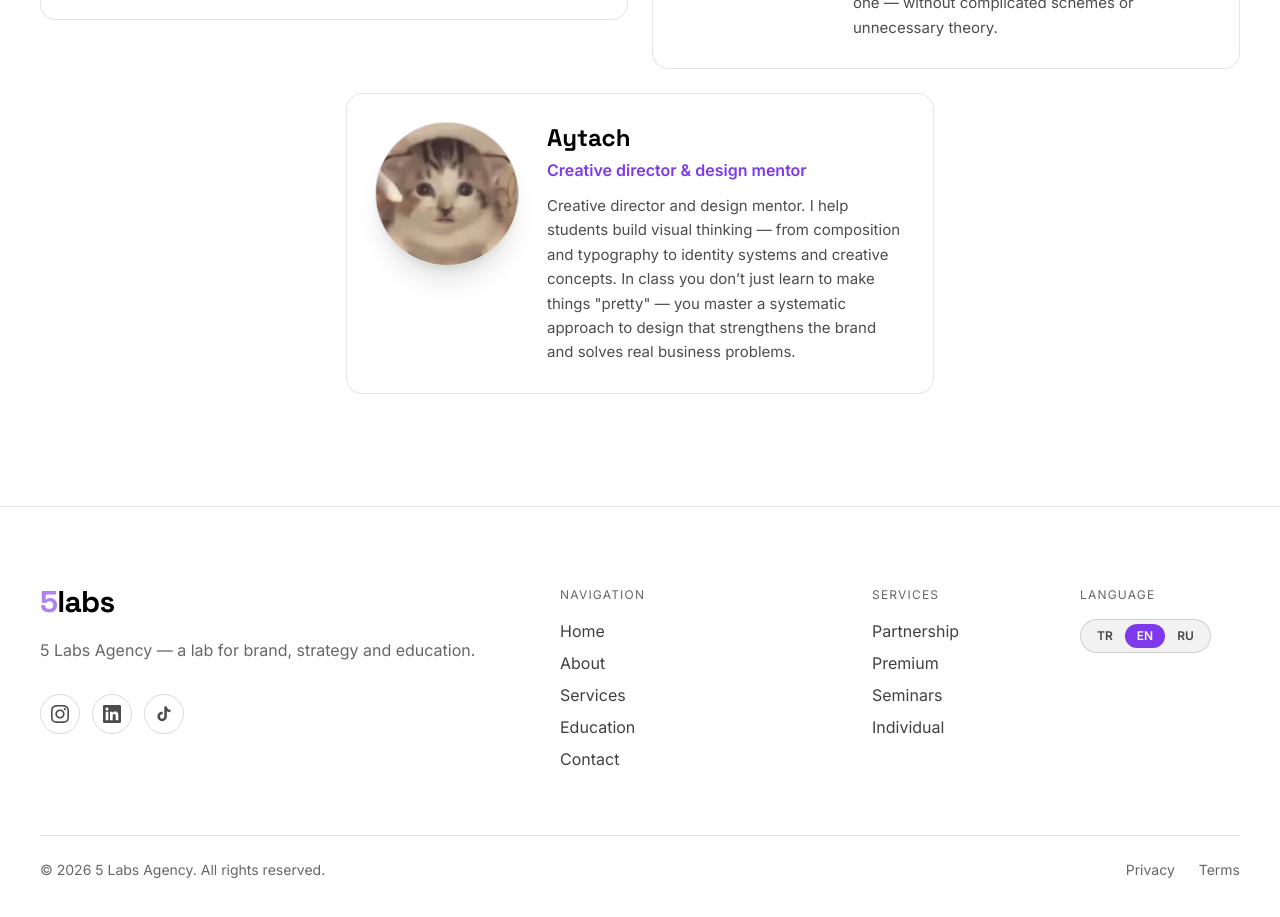
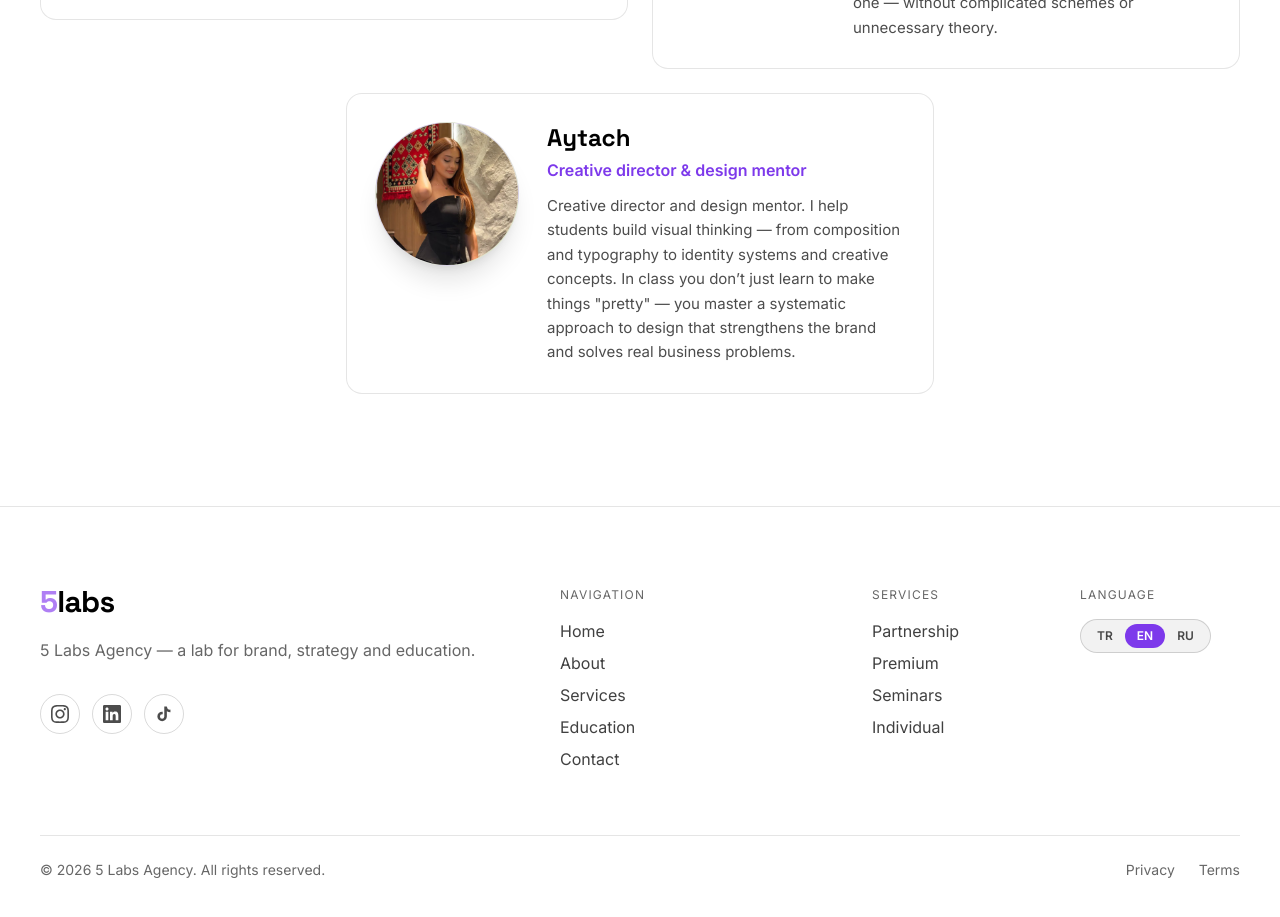
Before and after one commit to Alias1177/5Labs, a React (Vite) app: page /about in a window 1280 px wide. Shown: the part 1040-1957 px from the top of the page. Built offline with nearby package versions, Linux system fonts and the light colour scheme.

Commit message:
add photo

```diff
--- a/src/i18n/translations.js
+++ b/src/i18n/translations.js
@@ -628,7 +628,7 @@ export const translations = {
           name: 'Aytach',
           role: 'Kreatif direktör ve tasarım mentörü',
           photo: '/mentors/Itach.jpg',
-          objectPosition: '50% 28%',
+          objectPosition: '50% 50%',
           instagram: 'https://www.instagram.com/aitajs.blog',
           bio: 'Kreatif direktör ve tasarım mentörü. Öğrencilere kompozisyon ve tipografiden kurumsal kimliğe ve yaratıcı konseptlere kadar görsel düşünceyi inşa etmelerinde yardımcı oluyorum. Bu eğitimde sadece "güzel" tasarım yapmayı değil, markayı güçlendiren ve gerçek iş problemlerini çözen sistemli bir yaklaşımı ediniyorsunuz.',
         },
@@ -1680,7 +1680,7 @@ export const translations = {
           name: 'Aytach',
           role: 'Creative director & design mentor',
           photo: '/mentors/Itach.jpg',
-          objectPosition: '50% 28%',
+          objectPosition: '50% 50%',
           instagram: 'https://www.instagram.com/aitajs.blog',
           bio: 'Creative director and design mentor. I help students build visual thinking — from composition and typography to identity systems and creative concepts. In class you don’t just learn to make things "pretty" — you master a systematic approach to design that strengthens the brand and solves real business problems.',
         },
@@ -2732,7 +2732,7 @@ export const translations = {
           name: 'Айтач',
           role: 'Креативный директор и ментор по дизайну',
           photo: '/mentors/Itach.jpg',
-          objectPosition: '50% 28%',
+          objectPosition: '50% 50%',
           instagram: 'https://www.instagram.com/aitajs.blog',
           bio: 'Креативный директор и ментор по дизайну. Помогаю студентам выстраивать визуальное мышление: от композиции и типографики до фирменного стиля и креативных концепций. На обучении вы не просто учитесь делать «красиво» — вы осваиваете системный подход к дизайну, который усиливает бренд и решает реальные задачи бизнеса.',
         },
```
Also changed, not shown: public/mentors/Itach-full.jpg (added), public/mentors/Itach.jpg.
